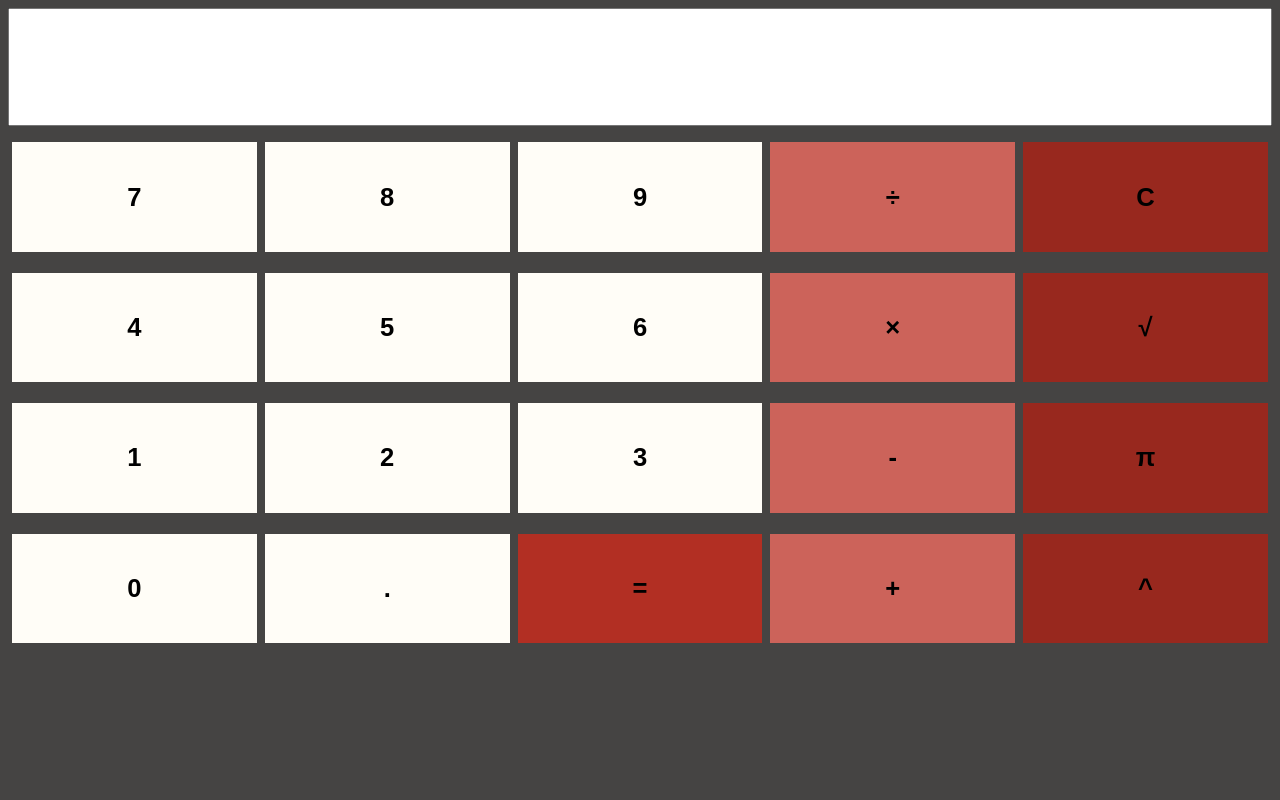
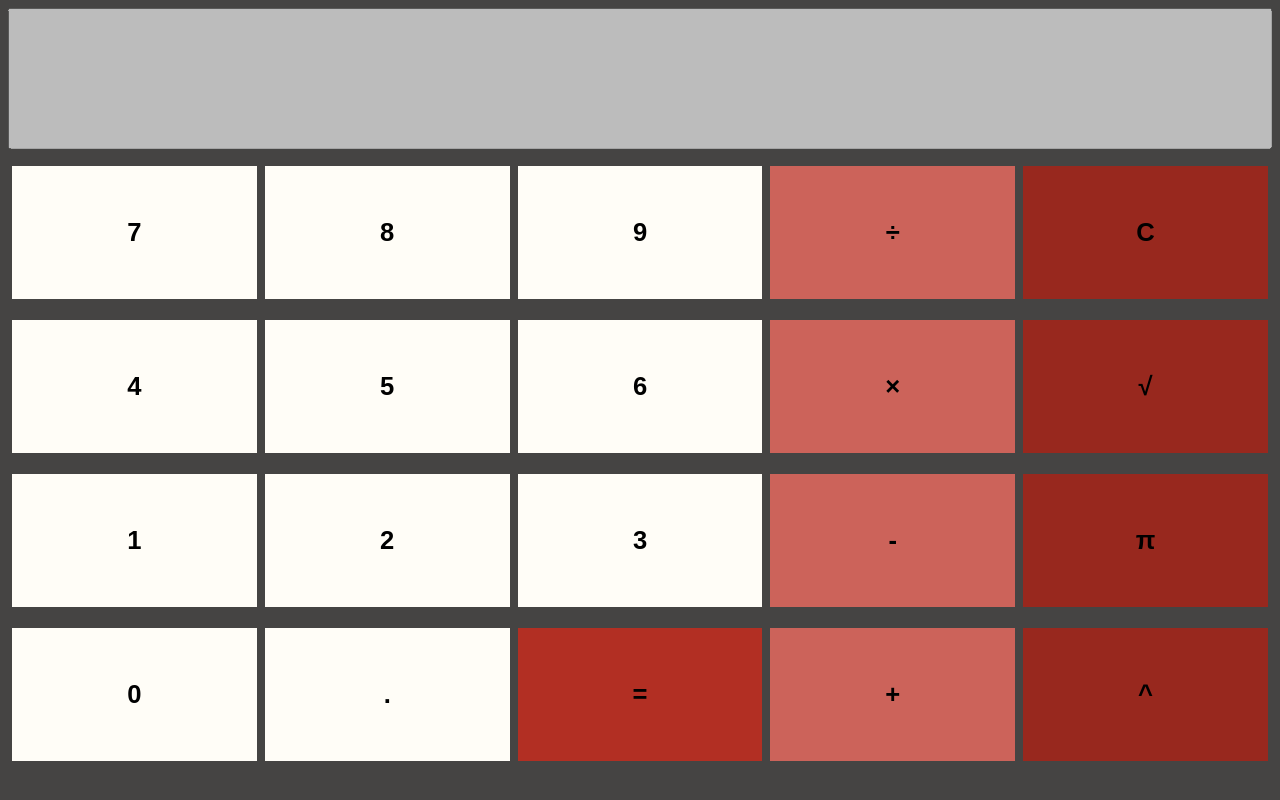
Before and after one commit to m-r-joyce/comp3025-assignment1-200284329, a website: page index.html in a window 1280 px wide. Drawn offline with Linux system fonts and the light colour scheme.

Commit message:
Some minor styling and attribute changes

```diff
--- a/Content/overrides.css
+++ b/Content/overrides.css
@@ -10,12 +10,12 @@ body {
 #display {
     width: 100%;
     text-align: right;
-    height: 15%;
+    height: 18%;
 }
 
 .ui-btn {
     border: 4px #454443 solid;
-    height: 15%;
+    height: 18%;
     font-size: 0.8em;
 }
 
--- a/index.html
+++ b/index.html
@@ -8,10 +8,11 @@
         <link rel="stylesheet" href="\Content\overrides.css" />
     </head>
     <body>
-        <div id="calculator-page" data-role="page">
-            <div class="calculator-body">
+        <!-- Calculator Page -->
+        <div id="calculator-page" data-role="page" data-theme="a">
+            <div class="calculator-body" data-role="main">
                 <div class="ui-grid-a">
-                    <input type="text" id="display" maxlength="14"></input>
+                    <input type="text" id="display" maxlength="14" disabled="disabled"></input>
                 </div>
                 <div class="ui-grid-d">
                     <div class="ui-block-b">
```
